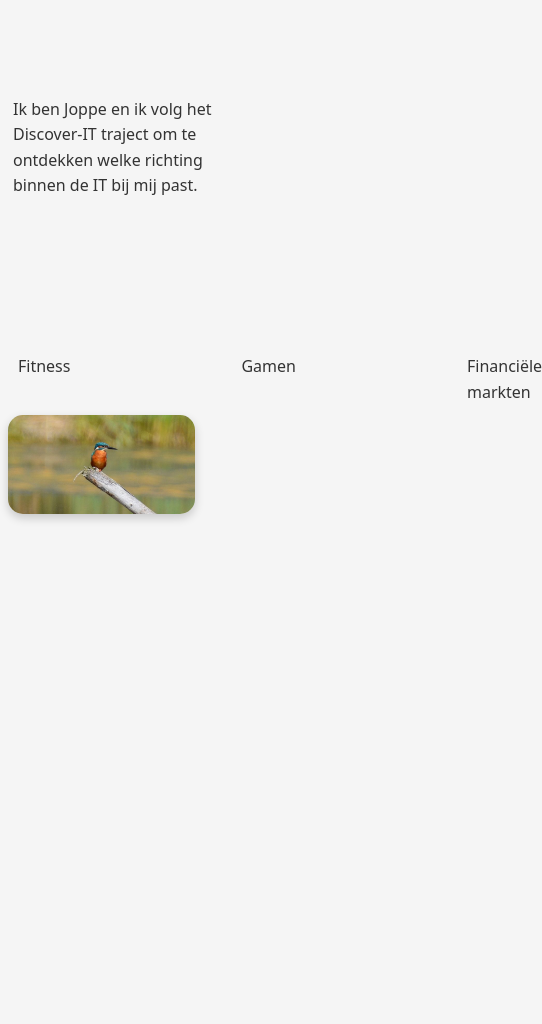
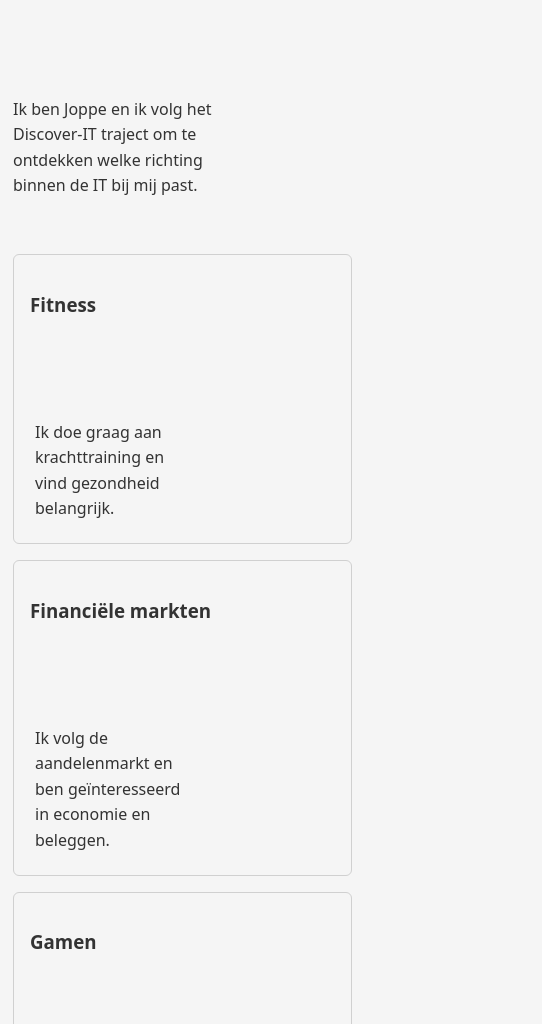
Before and after one commit to jwjoppe-boop/Website_Discover_IT, a plain HTML site: page Index.html in a window 390 px wide. Shown: the part 76-1100 px from the top of the page, 542 px wide, since content can reach past the window. Before the commit the page ends 844 px from the top, so only its background shows below. Drawn offline with Linux system fonts and the light colour scheme.

Commit message:
Responsive kaartenrij met Flexbox toegevoegd

```diff
--- a/Index.html
+++ b/Index.html
@@ -8,11 +8,24 @@
   <body>
     <h1>Over mij</h1>
     <p>Ik ben Joppe en ik volg het Discover-IT traject om te ontdekken welke richting binnen de IT bij mij past.</p>
-    <div class="favorieten">
-      <p>Fitness</p>
-      <p>Gamen</p>
-      <p>Financiële markten</p>
-    </div>
+    <div class="kaartenrij">
+
+      <article class="kaart">
+          <h3>Fitness</h3>
+          <p>Ik doe graag aan krachttraining en vind gezondheid belangrijk.</p>
+      </article>
+
+      <article class="kaart">
+          <h3>Financiële markten</h3>
+          <p>Ik volg de aandelenmarkt en ben geïnteresseerd in economie en beleggen.</p>
+      </article>
+
+      <article class="kaart">
+          <h3>Gamen</h3>
+          <p>In mijn vrije tijd speel ik graag strategische games en RPG's.</p>
+      </article>
+
+  </div>
 
     <img src="foto1.jpg" alt="vogel foto">
 
--- a/stijl.css
+++ b/stijl.css
@@ -32,3 +32,17 @@ div {
     padding-bottom: 5px;
     padding-left: 5px;
     }
+.kaartenrij {
+    display: flex;
+    gap: 1rem;
+    flex-wrap: wrap;
+    justify-content: center;
+    align-items: stretch;
+ }
+
+.kaart {
+    flex: 1 1 250px;
+    padding: 1rem;
+    border: 1px solid #d0d0d0;
+    border-radius: 6px;
+}
```
